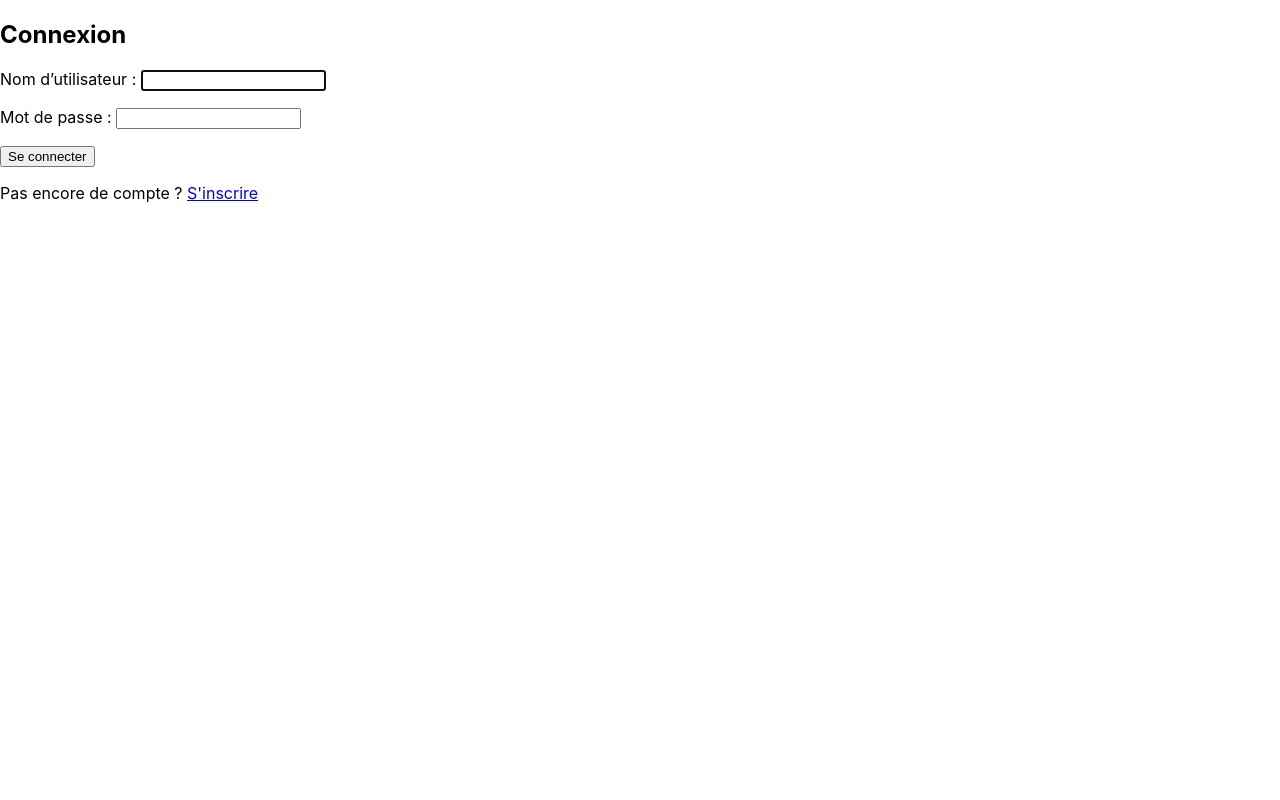
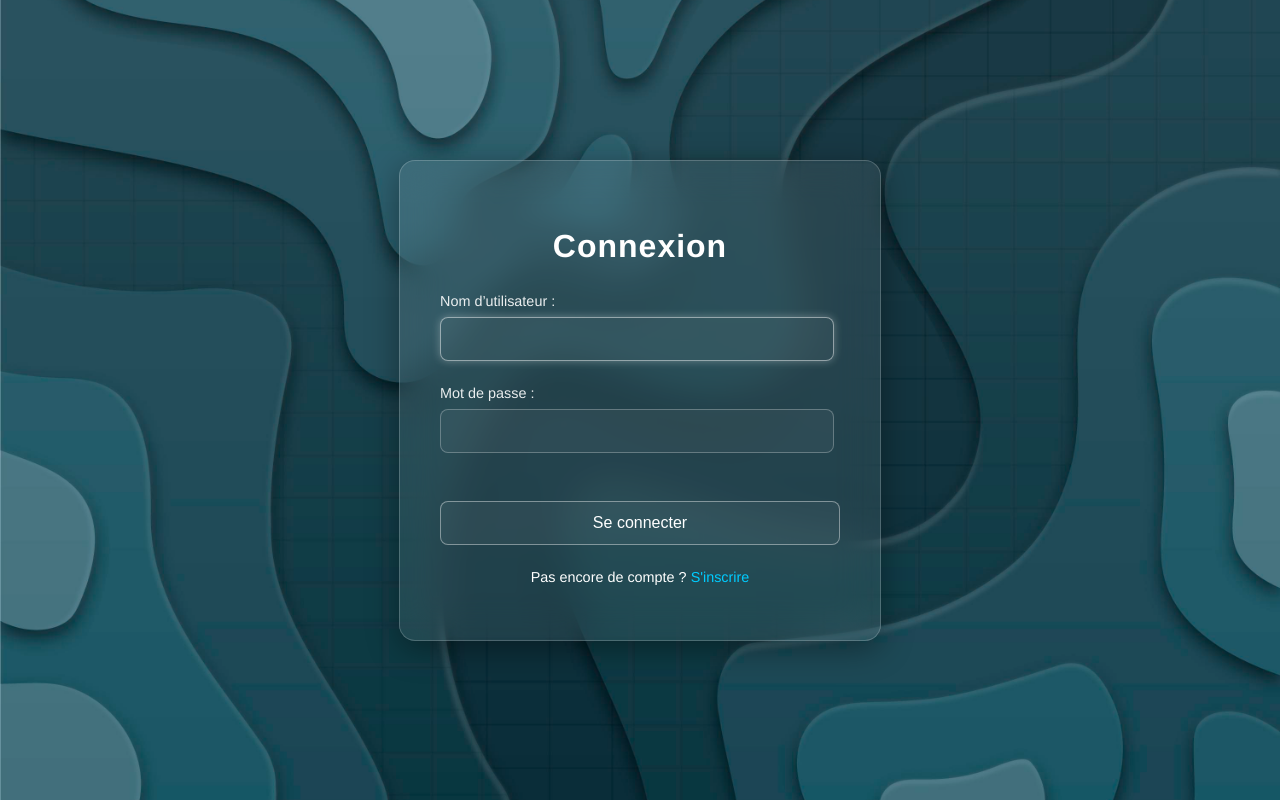
Before and after one commit to Sne3P/virtual-office, a Django app: page /accounts/login/ in a window 1280 px wide. Run offline with Django 5.2, Linux system fonts and the light colour scheme; data that the repository does not hold is empty.

Commit message:
Amélioration de la page de connexion avec un nouveau design et ajout de styles CSS

```diff
--- a/accounts/templates/accounts/login.html
+++ b/accounts/templates/accounts/login.html
@@ -6,10 +6,19 @@
     <h2>Connexion</h2>
     <form method="post">
       {% csrf_token %}
-            {{ form.as_p }}
+      <div class="form-group">
+        {{ form.username.label_tag }}
+        {{ form.username }}
+      </div>
+      <div class="form-group">
+        {{ form.password.label_tag }}
+        {{ form.password }}
+      </div>
       <button type="submit" class="btn">Se connecter</button>
     </form>
-        <p>Pas encore de compte ? <a href="{% url 'register' %}">S'inscrire</a></p>
+    <p class="register-text">
+      Pas encore de compte ? <a href="{% url 'register' %}">S'inscrire</a>
+    </p>
   </div>
 </div>
 {% endblock %}
--- /dev/null
+++ b/static/css/login.css
@@ -0,0 +1,125 @@
+/* Fond identique au bureau */
+body {
+    margin: 0;
+    padding: 0;
+    font-family: 'Helvetica Neue', Helvetica, Arial, sans-serif;
+    background: url('/static/images/desktop-background.jpg') no-repeat center center fixed;
+    background-size: cover;
+    color: #fff;
+  }
+
+  /* Container centré */
+  .login-container {
+    display: flex;
+    align-items: center;
+    justify-content: center;
+    height: 100vh;
+  }
+
+  /* Carte glassmorphic avec espacements symétriques */
+  .login-box {
+    background: rgba(255, 255, 255, 0.08);
+    border-radius: 16px;
+    padding: 2.5rem;
+    max-width: 400px;
+    width: 100%;
+    margin: 0 auto;
+    backdrop-filter: blur(20px);
+    -webkit-backdrop-filter: blur(20px);
+    border: 1px solid rgba(255, 255, 255, 0.2);
+    box-shadow: 0 8px 32px rgba(0, 0, 0, 0.37);
+    text-align: center;
+    animation: fadeIn 0.5s ease-in-out;
+  }
+
+  /* Titre */
+  .login-box h2 {
+    font-size: 2rem;
+    margin-bottom: 1.8rem;
+    letter-spacing: 1px;
+  }
+
+  /* Groupes de formulaire */
+  .form-group {
+    margin-bottom: 1.5rem;
+    text-align: left;
+  }
+
+  .form-group label {
+    display: block;
+    margin-bottom: 0.5rem;
+    font-size: 0.9rem;
+    color: rgba(255, 255, 255, 0.9);
+  }
+
+  /* Inputs glassmorphic transparents */
+  .form-group input {
+    width: 90%;
+    padding: 0.75rem 1rem;
+    background: rgba(255, 255, 255, 0.05);
+    border: 1px solid rgba(255, 255, 255, 0.3);
+    border-radius: 8px;
+    color: #fff;
+    font-size: 1rem;
+    outline: none;
+    transition: border 0.3s, box-shadow 0.3s;
+    background-clip: padding-box;
+  }
+
+  .form-group input::placeholder {
+    color: rgba(255, 255, 255, 0.7);
+  }
+
+  .form-group input:focus {
+    border: 1px solid rgba(255, 255, 255, 0.5);
+    box-shadow: 0 0 8px rgba(255, 255, 255, 0.3);
+  }
+
+  /* Bouton glassmorphic transparent */
+  .btn {
+    width: 100%;
+    padding: 0.75rem;
+    font-size: 1rem;
+    color: #fff;
+    background: rgba(255, 255, 255, 0.05);
+    border: 1px solid rgba(255, 255, 255, 0.4);
+    border-radius: 8px;
+    cursor: pointer;
+    transition: background 0.3s, transform 0.2s, box-shadow 0.2s;
+    margin-top: 1.5rem;
+  }
+
+  .btn:hover {
+    transform: translateY(-3px);
+    box-shadow: 0 8px 16px rgba(0, 0, 0, 0.2);
+    background: rgba(255, 255, 255, 0.1);
+  }
+
+  /* Texte d'inscription */
+  .register-text {
+    margin-top: 1.5rem;
+    font-size: 0.9rem;
+  }
+
+  .register-text a {
+    color: #00ccff;
+    text-decoration: none;
+    border-bottom: 1px solid transparent;
+    transition: border-bottom 0.2s;
+  }
+
+  .register-text a:hover {
+    border-bottom: 1px solid #00ccff;
+  }
+
+  /* Animation d'apparition */
+  @keyframes fadeIn {
+    from {
+      opacity: 0;
+      transform: scale(0.95);
+    }
+    to {
+      opacity: 1;
+      transform: scale(1);
+    }
+  }
--- a/templates/base.html
+++ b/templates/base.html
@@ -15,6 +15,7 @@
     <link rel="stylesheet" href="{% static 'css/taskbar.css' %}">
     <link rel="stylesheet" href="{% static 'css/taskManager.css' %}">
     <link rel="stylesheet" href="{% static 'css/explorer.css' %}">
+    <link rel="stylesheet" href="{% static 'css/login.css' %}">
 
 </head>
 <body>
```
Lines whose indentation alone changed are shown as unchanged.
